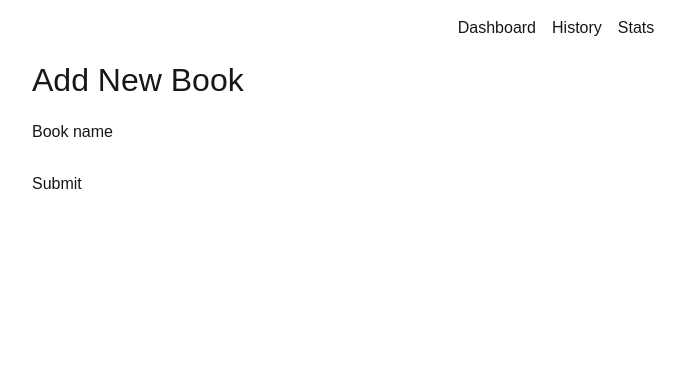
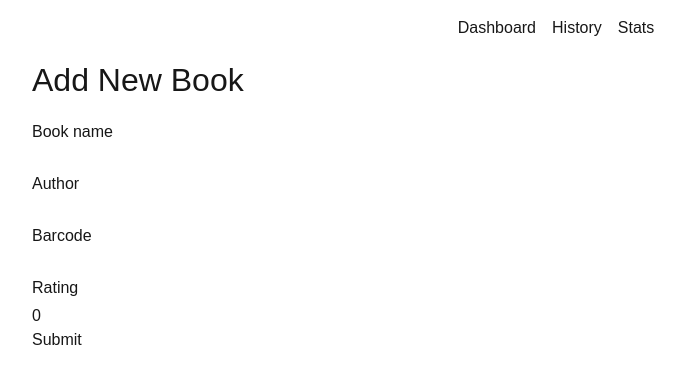
Before and after one commit to kaytijjackson/bookshelf, a Next.js app in the folder bookshelf/: page /add-book in a window 1280 px wide. Shown: the top 384 px of the page, without its empty margins (84-769 px from the left). Built offline with nearby package versions, Linux system fonts and the light colour scheme.

Commit message:
adding number input

```diff
--- a/bookshelf/app/add-book/page.tsx
+++ b/bookshelf/app/add-book/page.tsx
@@ -1,18 +1,24 @@
 "use client";
 
-import { Page, TextInputForm } from "@/libs/components";
+import { NumberInputForm, Page, TextInputForm } from "@components";
 import { FormProvider, SubmitHandler, useForm } from "react-hook-form";
 
 type AddBookInputs = {
   name: string;
+  author: string;
+  id: string;
+  rating: number;
 };
 
 export const AddBook = () => {
   const form = useForm<AddBookInputs>({
     defaultValues: {
       name: "",
+      author: "",
+      id: "",
+      rating: 0,
     },
-    mode: 'onTouched',
+    mode: "onTouched",
   });
   const { handleSubmit } = form;
 
@@ -26,6 +32,15 @@ export const AddBook = () => {
       <FormProvider {...form}>
         <form onSubmit={handleSubmit(onSubmit)}>
           <TextInputForm label="Book name" name="name" />
+          <TextInputForm label="Author" name="author" />
+          <TextInputForm label="Barcode" name="id" />
+          <NumberInputForm
+            label="Rating"
+            name="rating"
+            min={1}
+            max={5}
+            step={0.25}
+          />
           <button type="submit" onClick={handleSubmit(onSubmit)}>
             Submit
           </button>
--- /dev/null
+++ b/bookshelf/libs/components/Form/NumberInput.tsx
@@ -0,0 +1,38 @@
+import { ChangeEventHandler, forwardRef, useId } from "react";
+import { VStack } from "../Stacks";
+import { FormComponentLabel } from "./FormComponentLabel";
+
+export type NumberInputProps = {
+  name: string;
+  label: string;
+  value?: string;
+  onChange?: ChangeEventHandler;
+  isRequired?: boolean;
+  isValid?: boolean;
+  errorText?: string;
+  step?: number;
+  max?: number;
+  min?: number;
+};
+
+export const NumberInput = forwardRef<HTMLInputElement, NumberInputProps>(
+  ({ name, label, isRequired, isValid, errorText, ...props }, ref) => {
+    const id = useId();
+
+    return (
+      <VStack spacing={4}>
+        <FormComponentLabel label={label} isRequired={isRequired} id={id} />
+        <input
+          type="number"
+          name={name}
+          ref={ref}
+          aria-labelledby={id}
+          {...props}
+        />
+        {!isValid && <span>{errorText}</span>}
+      </VStack>
+    );
+  },
+);
+
+NumberInput.displayName = "Number Input";
--- /dev/null
+++ b/bookshelf/libs/components/Form/NumberInputForm.tsx
@@ -0,0 +1,34 @@
+'use client'
+
+import { useController, UseControllerProps } from "react-hook-form";
+import { NumberInput, NumberInputProps } from "./NumberInput";
+import { ChangeEventHandler } from "react";
+
+type Props = Pick<UseControllerProps, "rules"> & NumberInputProps;
+
+export const NumberInputForm = ({ name, rules, ...props }: Props) => {
+  const {
+    field: { onChange: onFormChange, value, ref },
+    fieldState: { error },
+  } = useController({ name, rules });
+  const isValid = !error;
+
+  const handleChange: ChangeEventHandler = (e) => {
+    onFormChange(e);
+    if (onFormChange) {
+      onFormChange(e);
+    }
+  };
+
+  return (
+    <NumberInput
+      {...props}
+      name={name}
+      onChange={handleChange}
+      isValid={isValid}
+      errorText=""
+      value={value}
+      ref={ref}
+    />
+  );
+};
--- /dev/null
+++ b/bookshelf/libs/components/Form/Select.tsx
@@ -0,0 +1,29 @@
+import { forwardRef, useId } from "react";
+import { VStack } from "../Stacks";
+import { FormComponentLabel } from "./FormComponentLabel";
+import { SelectProps } from "./SelectForm";
+
+export const Select = forwardRef<HTMLSelectElement, SelectProps>(
+  (
+    { label, isRequired, value, errorText, isValid, options, ...props },
+    ref,
+  ) => {
+    const id = useId();
+
+    return (
+      <VStack spacing={4}>
+        <FormComponentLabel id={id} label={label} isRequired={isRequired} />
+        <select value={value} ref={ref} {...props}>
+          {options.map((opt) => (
+            <option key={opt.value} value={opt.value}>
+              {opt.label}
+            </option>
+          ))}
+        </select>
+        {!isValid && <span>{errorText}</span>}
+      </VStack>
+    );
+  },
+);
+
+Select.displayName = "Select";
--- /dev/null
+++ b/bookshelf/libs/components/Form/SelectForm.tsx
@@ -0,0 +1,50 @@
+"use client";
+
+import { useController, UseControllerProps } from "react-hook-form";
+import { Select } from "./Select";
+import { ChangeEventHandler } from "react";
+
+type OptionType = {
+  label: string;
+  value: string | number;
+};
+
+export type SelectProps = {
+  name: string;
+  label: string;
+  isValid?: boolean;
+  value?: string;
+  isRequired?: boolean;
+  errorText?: string;
+  options: OptionType[];
+  onChange?: ChangeEventHandler;
+};
+
+type Props = Pick<UseControllerProps, "rules"> & SelectProps;
+
+export const SelectForm = ({ name, rules, onChange, ...props }: Props) => {
+  const {
+    field: { value, ref, onChange: onFormChange },
+    fieldState: { error },
+  } = useController({ name, rules });
+  const isValid = !error;
+
+  const handleChange: ChangeEventHandler = (e) => {
+    onFormChange(e);
+    if (onChange) {
+      onChange(e);
+    }
+  };
+
+  return (
+    <Select
+      {...props}
+      name={name}
+      isValid={isValid}
+      errorText=""
+      value={value}
+      onChange={handleChange}
+      ref={ref}
+    />
+  );
+};
--- a/bookshelf/libs/components/Form/TextInput.tsx
+++ b/bookshelf/libs/components/Form/TextInput.tsx
@@ -15,29 +15,30 @@ type TextInputProps = {
 };
 
 export const TextInput = forwardRef<HTMLInputElement, TextInputProps>(
-  ({
-    name,
-    label,
-    isRequired,
-    onChange,
-    isValid,
-    errorText,
-    value,
-  }: TextInputProps) => {
+  (
+    { name, label, isRequired, onChange, isValid, errorText, value, ...props },
+    ref,
+  ) => {
     const id = useId();
     const onChangePreventDefault = (e: ChangeEvent<HTMLInputElement>) => {
       if (onChange) {
         onChange(e);
       }
 
-      console.log('e', e);
       e.preventDefault();
     };
 
     return (
       <VStack spacing={4}>
         <FormComponentLabel id={id} label={label} isRequired={isRequired} />
-        <input name={name} onChange={onChangePreventDefault} value={value} />
+        <input
+          {...props}
+          name={name}
+          value={value}
+          onChange={onChangePreventDefault}
+          aria-labelledby={id}
+          ref={ref}
+        />
         {!isValid && <span>{errorText}</span>}
       </VStack>
     );
--- a/bookshelf/libs/components/Form/TextInputForm.tsx
+++ b/bookshelf/libs/components/Form/TextInputForm.tsx
@@ -1,6 +1,6 @@
 "use client";
 
-import { ChangeEventHandler } from "react";
+import { ChangeEventHandler, useCallback } from "react";
 import { useController, UseControllerProps } from "react-hook-form";
 import { TextInput } from "./TextInput";
 
@@ -9,33 +9,38 @@ type TextInputProps = {
   label: string;
   isRequired?: boolean;
   onChange?: ChangeEventHandler;
+  value?: string;
 };
 
 type Props = TextInputProps & Pick<UseControllerProps, "rules">;
 
 export const TextInputForm = ({ name, rules, onChange, ...rest }: Props) => {
   const {
-    field: { value, ref, onChange: onFormChange },
+    field: { onChange: onFormChange, value, ref },
     fieldState: { error },
   } = useController({ name, rules });
 
   const isValid = !error;
 
-  const handleChange: ChangeEventHandler = () => {
-    onFormChange();
-    if (onChange) {
-      onChange(value);
-    }
-  };
+  const handleChange: ChangeEventHandler = useCallback(
+    (e) => {
+      onFormChange(e);
+      if (onChange) {
+        onChange(e);
+      }
+    },
+    [onFormChange, onChange],
+  );
 
   return (
     <TextInput
+      {...rest}
       name={name}
-      ref={ref}
-      onChange={handleChange}
       isValid={isValid}
       errorText={isValid ? undefined : "error text"}
-      {...rest}
+      value={value}
+      onChange={handleChange}
+      ref={ref}
     />
   );
 };
--- a/bookshelf/libs/components/index.ts
+++ b/bookshelf/libs/components/index.ts
@@ -1,6 +1,8 @@
 export { Page } from "./Page/Page";
 export { NavMenu } from "./NavMenu/NavMenu";
 export { ProgressBar } from "./ProgressBar/ProgressBar";
-export { PieChart } from './Charts/PieChart';
-export { TextInputForm } from './Form/TextInputForm';
+export { PieChart } from "./Charts/PieChart";
+export { TextInputForm } from "./Form/TextInputForm";
+export { NumberInputForm } from './Form/NumberInputForm';
+export { SelectForm } from "./Form/SelectForm";
 export * from "./Stacks";
--- a/bookshelf/package.json
+++ b/bookshelf/package.json
@@ -23,7 +23,8 @@
     "react-chartjs-2": "^5.3.1",
     "react-dom": "19.2.4",
     "react-hook-form": "^7.75.0",
-    "styled-components": "^6.4.1"
+    "styled-components": "^6.4.1",
+    "zod": "^4.4.3"
   },
   "devDependencies": {
     "@tailwindcss/postcss": "^4",
```
Also changed, not shown: 1 other file (tests, documents, lock files or other folders).
